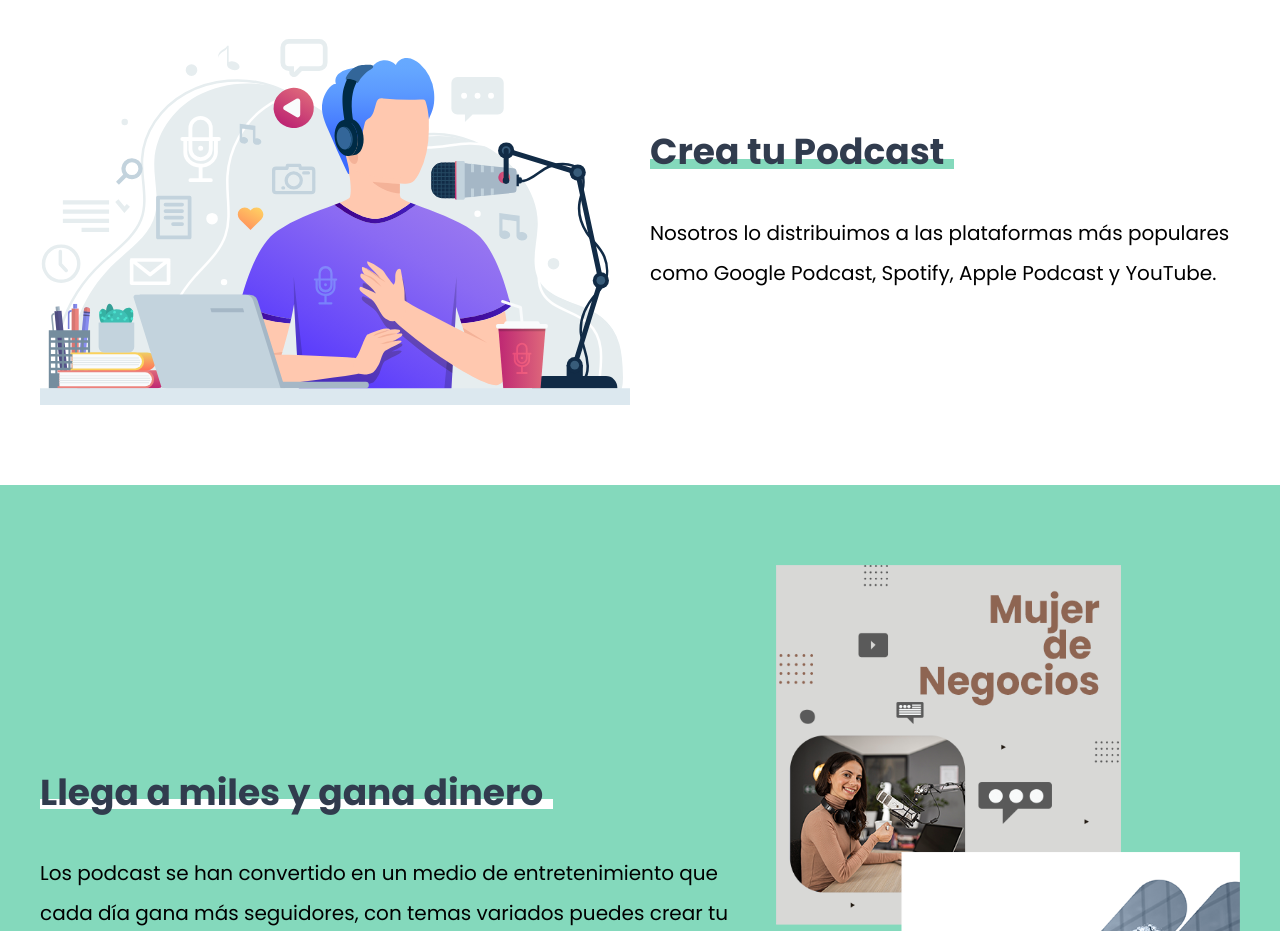
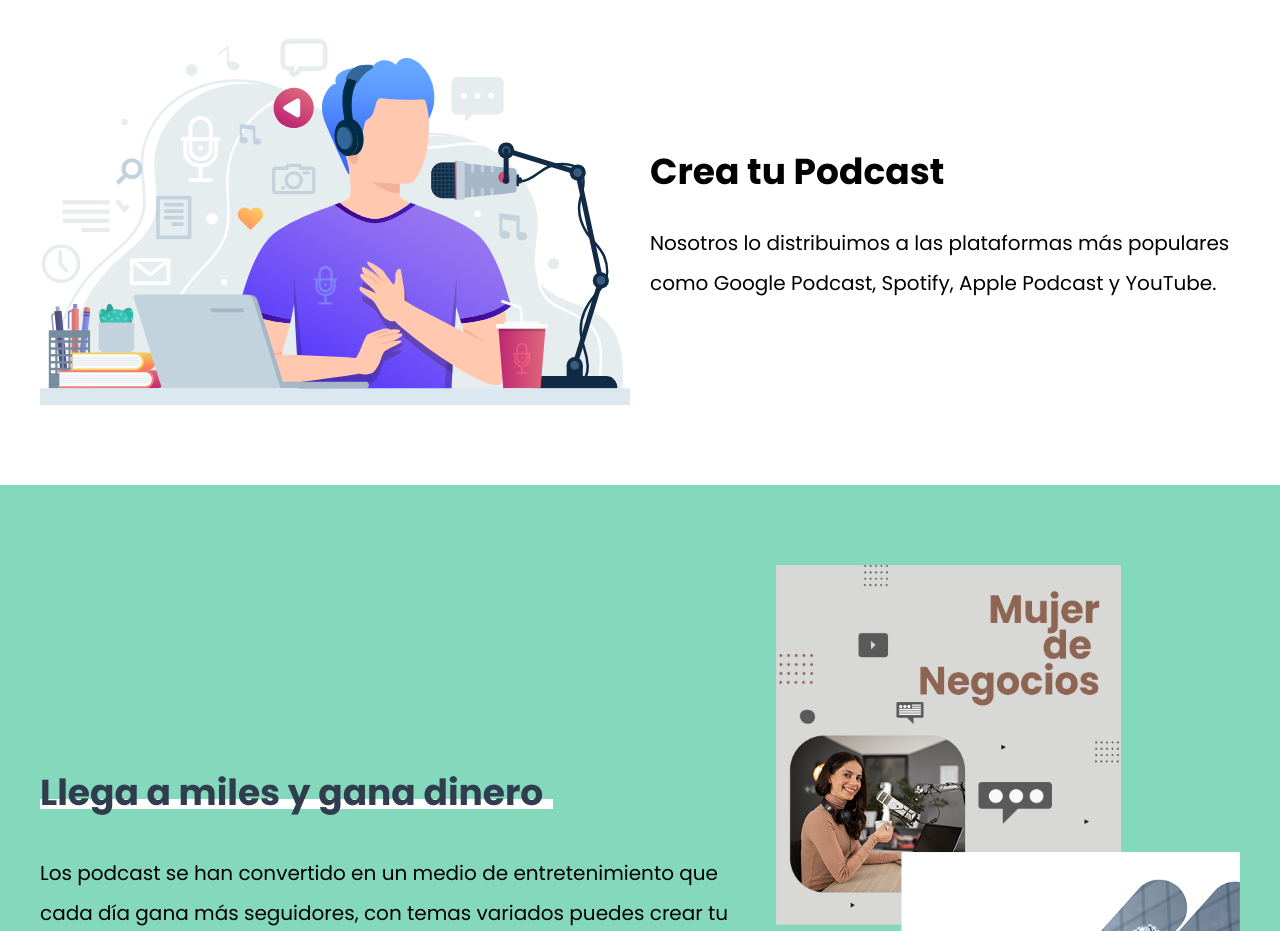
Before and after one commit to ArturoSM10/podcastApp, a website: page index.html in a window 1280 px wide. Shown: the part 840-1771 px from the top of the page. Drawn offline with Linux system fonts and the light colour scheme.

Commit message:
Se agrego estilo __title--dashedVerde como estilo global

```diff
--- a/src/scss/crea/_crea.scss
+++ b/src/scss/crea/_crea.scss
@@ -7,12 +7,4 @@
         @include m.grid(2, 2rem);
         align-items: center;
     }
-
-    &__title--dashedVerde {
-        @include m.titleAfter(v.$primario, v.$secundario);
-    }
-
-    &__p {
-
-    }
 }
```
Also changed, not shown: build/css/app.css, 1 other file.
